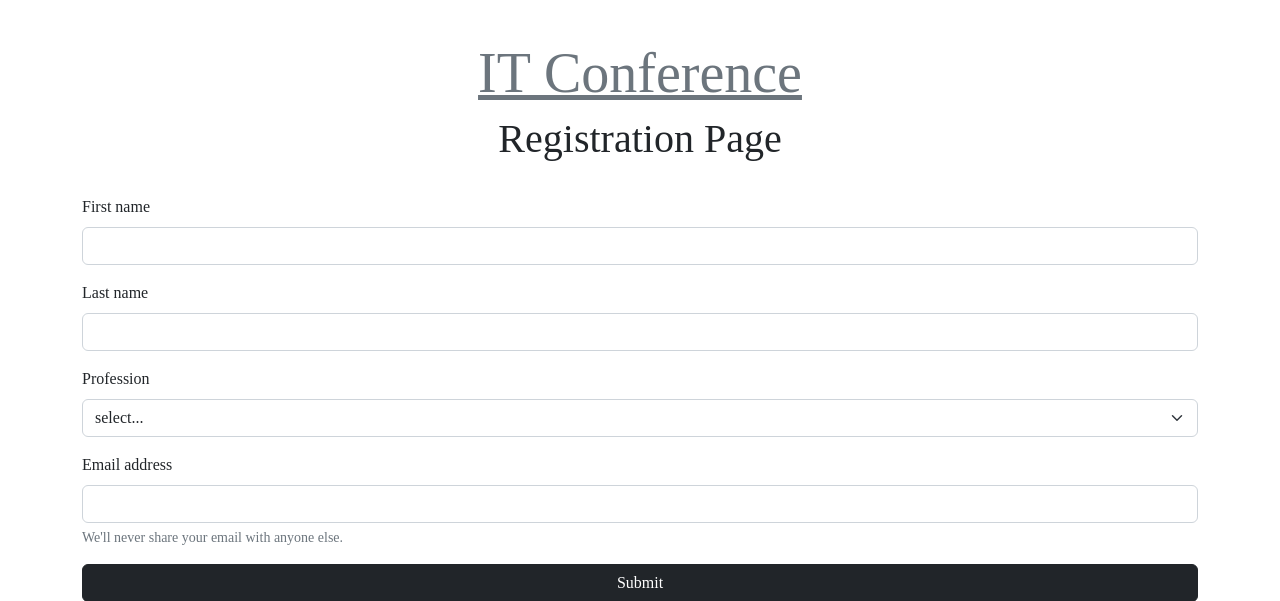
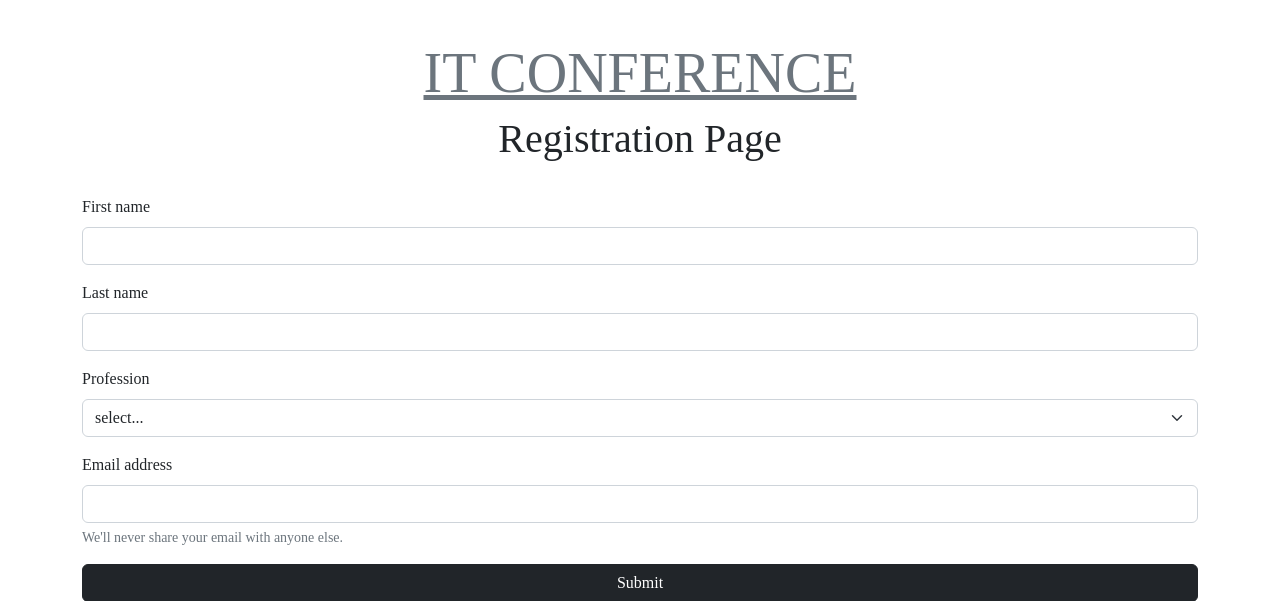
Before and after one commit to null-terminator-v0/IT_Conference, a PHP site: page / in a window 1280 px wide. Shown: the part 40-641 px from the top of the page. Run offline with PHP 8.4, Linux system fonts and the light colour scheme; some libraries are stand-ins or nearby versions.

Commit message:
cappitalizing main header

```diff
--- a/source/index.php
+++ b/source/index.php
@@ -4,7 +4,7 @@ require_once "includes/header.php";
 ?>
 
     <br>
-    <h1 class="display-4 text-center text-secondary"><u>IT Conference</u></h1>
+    <h1 class="display-4 text-center text-secondary"><u>IT CONFERENCE</u></h1>
     <h1 class="display-6  text-center">Registration Page</h1>
     <br>
 
```
